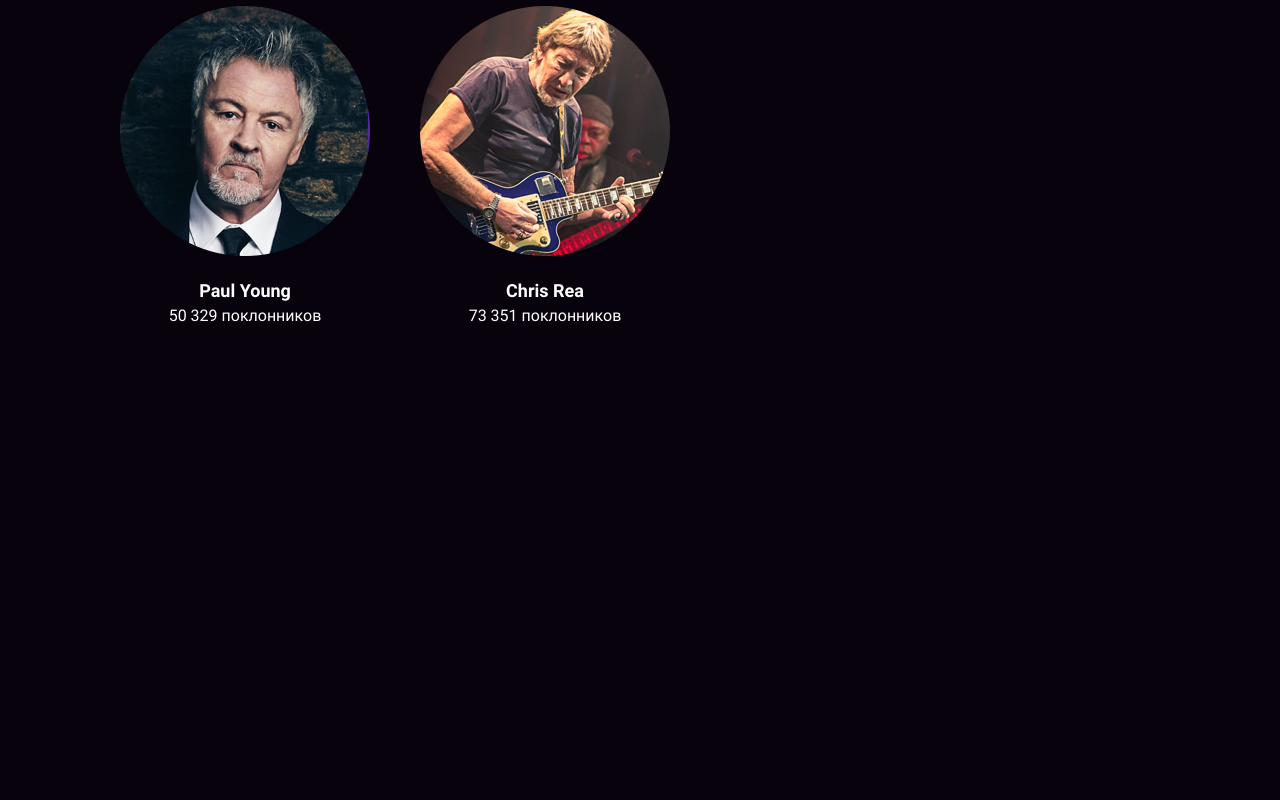
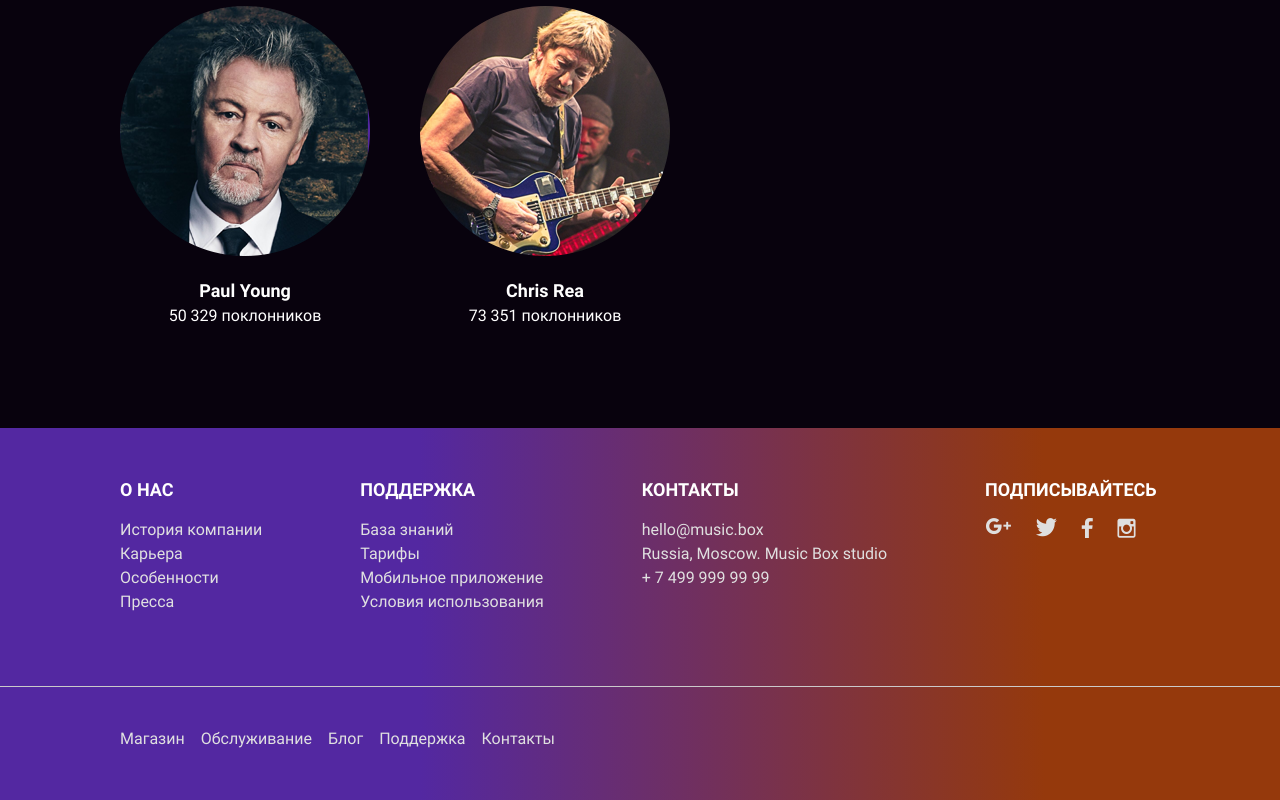
Before and after one commit to rickyspirit/layout-designer-project-lvl2, a website: page src/artist.html in a window 1280 px wide. Shown: the part 2989-3789 px from the top of the page. Before the commit the page ends 3417 px from the top, so only its background shows below. Drawn offline with Linux system fonts and the light colour scheme.

Commit message:
add to artist.html footer

```diff
--- a/src/artist.html
+++ b/src/artist.html
@@ -212,5 +212,45 @@
         </div>
     </div>
     </section>
+    <footer class="bg-gradient">
+        <div class="flex-container footer-main">
+            <div class="footer-column">
+                <h4>О НАС</h4>
+                <p class="basic-style">История компании</p>
+                <p class="basic-style">Карьера</p>
+                <p class="basic-style">Особенности</p>
+                <p class="basic-style">Пресса</p>
+            </div>
+            <div class="footer-column">
+                <h4>ПОДДЕРЖКА</h4>
+                <p class="basic-style">База знаний</p>
+                <p class="basic-style">Тарифы</p>
+                <p class="basic-style">Мобильное приложение</p>
+                <p class="basic-style">Условия использования</p>
+            </div>
+            <div class="footer-column">
+                <h4>КОНТАКТЫ</h4>
+                <p class="basic-style">hello@music.box</p>
+                <p class="basic-style">Russia, Moscow. Music Box studio</p>
+                <p class="basic-style">+ 7 499 999 99 99</p>
+            </div>
+            <div class="footer-column">
+                <h4>ПОДПИСЫВАЙТЕСЬ</h4>
+                <div class="icons-row">
+                <div><img src="images/Google+.png" alt="Google+ icon"></div>
+                <div><img src="images/Twitter.png" alt="Twitter icon"></div>
+                <div><img src="images/Facebook.png" alt="Facebook icon"></div>
+                <div><img src="images/Instagram.png" alt="Instagram icon"></div>
+                </div>
+            </div>
+        </div>
+        <div class="flex-container footer-bottom">
+            <div class="basic-style">Магазин</div>
+            <div class="basic-style">Обслуживание</div>
+            <div class="basic-style">Блог</div>
+            <div class="basic-style">Поддержка</div>
+            <div class="basic-style">Контакты</div>
+        </div>
+    </footer>
 </body>
 </html>
```
